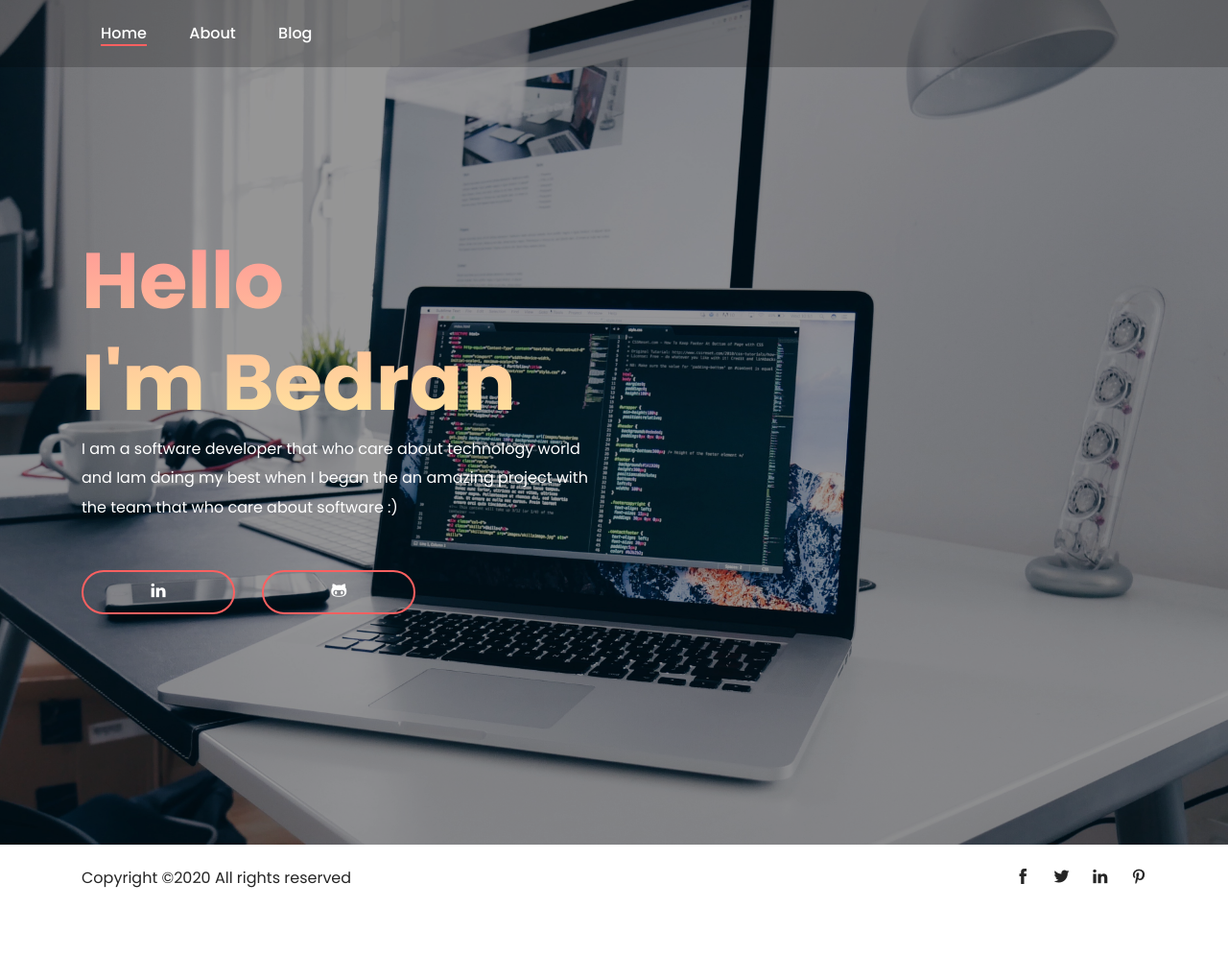
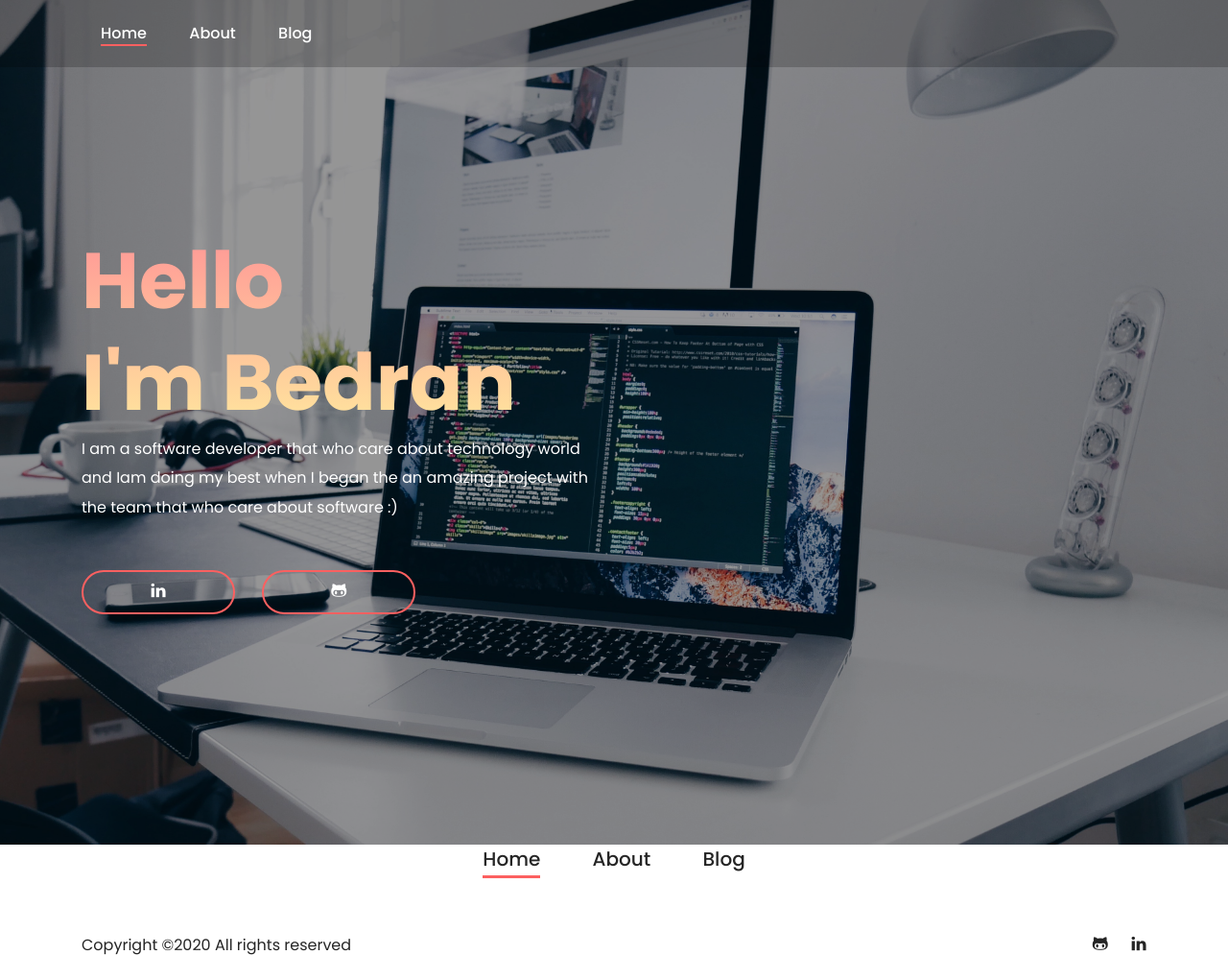
Before and after one commit to bedrantirak/bedrantirak.github.io, a website: page index.html in a window 1280 px wide. Shown: the whole page at 96% size. Before the commit the page ends 950 px from the top, so only its background shows below. Drawn offline with Linux system fonts and the light colour scheme.

Commit message:
Update index.html

```diff
--- a/index.html
+++ b/index.html
@@ -117,7 +117,14 @@
     <!-- Welcome Area End -->
 
     <!-- Gallery Area Start -->
+    <div class="alime-projects-menu">
+                        <div class="portfolio-menu text-center">
+                            <button class="btn active" data-filter="*"><a href="./index.html"> Home</a></button>
+                            <button class="btn " data-filter=".human"><a href="./about.html"> About</a></button>
+                            <button class="btn" data-filter=".nature"><a href="./blog.html"> Blog</a></button>
 
+                        </div>
+                    </div>
 
     <!-- Follow Area Start -->
 
@@ -141,10 +148,8 @@ Copyright &copy;<script>document.write(new Date().getFullYear());</script> All r
                         </div>
                         <!-- Social Info -->
                         <div class="social-info">
-                            <a href="#"><i class="ti-facebook" aria-hidden="true"></i></a>
-                            <a href="#"><i class="ti-twitter-alt" aria-hidden="true"></i></a>
+                            <a href="#"><i class="ti-github" aria-hidden="true"></i></a>
                             <a href="#"><i class="ti-linkedin" aria-hidden="true"></i></a>
-                            <a href="#"><i class="ti-pinterest" aria-hidden="true"></i></a>
                         </div>
                     </div>
                 </div>
```
